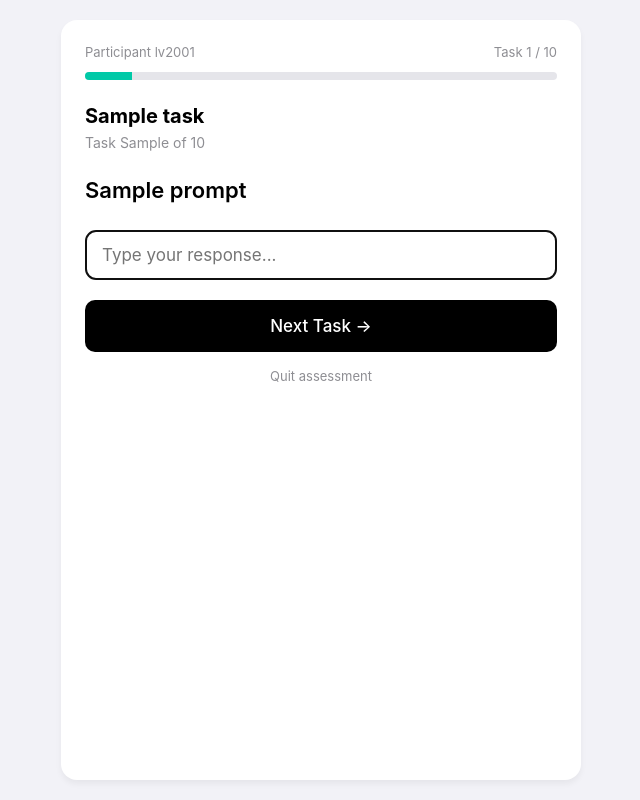
After one commit to Ahmiii-18/low_vision_app, a Flask app: template templates/task.html in a window 1280 px wide. The commit adds this page. Shown: the whole page, without its empty margins (319-959 px from the left). Run offline with Flask 3, Linux system fonts and the light colour scheme; the template is opened without the code that fills it: values that come from a table or form of the project are taken from there, most other values are stand-ins (such as "Sample title", 1, 10 or a date in 2020).

Commit message:
Rewrite: add 18-task assessment flow

```diff
--- a/app.py
+++ b/app.py
@@ -2,84 +2,212 @@ import csv
 import io
 import os
 from datetime import datetime
-from flask import Flask, render_template, request, Response, redirect, url_for, flash
+
+from flask import (
+    Flask, render_template, request, Response,
+    redirect, url_for, flash, jsonify
+)
 from flask_sqlalchemy import SQLAlchemy
 
+from tasks import TASKS, TOTAL_TASKS
+
+# ---------------------------------------------------------------------------
+# App setup
+# ---------------------------------------------------------------------------
 app = Flask(__name__)
-app.config['SECRET_KEY'] = 'your-secret-key-here'
+app.config["SECRET_KEY"] = os.environ.get("SECRET_KEY", "dev-secret-change-me")
 
-db_url = os.environ.get('DATABASE_URL', 'sqlite:///database.db')
+db_url = os.environ.get("DATABASE_URL", "sqlite:///database.db")
 if db_url.startswith("postgres://"):
     db_url = db_url.replace("postgres://", "postgresql://", 1)
-app.config['SQLALCHEMY_DATABASE_URI'] = db_url
-app.config['SQLALCHEMY_TRACK_MODIFICATIONS'] = False
+app.config["SQLALCHEMY_DATABASE_URI"] = db_url
+app.config["SQLALCHEMY_TRACK_MODIFICATIONS"] = False
 
 db = SQLAlchemy(app)
-# Database Model
+
+
+# ---------------------------------------------------------------------------
+# Models
+# ---------------------------------------------------------------------------
 class Participant(db.Model):
-    id = db.Column(db.Integer, primary_key=True)
+    id             = db.Column(db.Integer, primary_key=True)
     participant_id = db.Column(db.String(50), nullable=False)
-    age = db.Column(db.Integer, nullable=False)
-    device = db.Column(db.String(50), nullable=False)
-    vision_group = db.Column(db.String(50), nullable=False)
-    created_at = db.Column(db.DateTime, default=datetime.utcnow)
+    age            = db.Column(db.Integer, nullable=False)
+    device         = db.Column(db.String(50), nullable=False)
+    vision_group   = db.Column(db.String(50), nullable=False)
+    created_at     = db.Column(db.DateTime, default=datetime.utcnow)
 
-# Create database tables automatically
+    responses = db.relationship(
+        "TaskResponse", backref="participant",
+        cascade="all, delete-orphan", lazy=True
+    )
+
+
+class TaskResponse(db.Model):
+    id               = db.Column(db.Integer, primary_key=True)
+    participant_id   = db.Column(db.Integer, db.ForeignKey("participant.id"), nullable=False)
+    task_number      = db.Column(db.Integer, nullable=False)
+    task_name        = db.Column(db.String(100), nullable=False)
+    response         = db.Column(db.String(500))
+    correct          = db.Column(db.Boolean, nullable=True)
+    duration_ms      = db.Column(db.Integer, nullable=True)
+    completed_at     = db.Column(db.DateTime, default=datetime.utcnow)
+
+
+# Create tables on boot (idempotent)
 with app.app_context():
     db.create_all()
 
-@app.route('/', methods=['GET', 'POST'])
+
+# ---------------------------------------------------------------------------
+# Routes
+# ---------------------------------------------------------------------------
+@app.route("/", methods=["GET", "POST"])
 def index():
-    if request.method == 'POST':
-        # Get form data
-        participant_id = request.form.get('participantId')
-        age = request.form.get('age')
-        device = request.form.get('device')
-        vision_group = request.form.get('visionGroup')
+    if request.method == "POST":
+        participant_id = (request.form.get("participantId") or "").strip()
+        age            = (request.form.get("age") or "").strip()
+        device         = request.form.get("device", "Tablet")
+        vision_group   = request.form.get("visionGroup", "Low vision")
 
         if not participant_id or not age:
             flash("Please fill in the Participant ID and Age.", "error")
-            return redirect(url_for('index'))
+            return redirect(url_for("index"))
 
-        # Save to database
-        new_participant = Participant(
+        try:
+            age_int = int(age)
+        except ValueError:
+            flash("Age must be a number.", "error")
+            return redirect(url_for("index"))
+
+        p = Participant(
             participant_id=participant_id,
-            age=int(age),
+            age=age_int,
             device=device,
-            vision_group=vision_group
+            vision_group=vision_group,
         )
-        db.session.add(new_participant)
+        db.session.add(p)
         db.session.commit()
 
-        # In a real app, you would redirect to the first task here
-        flash(f"Participant {participant_id} saved! Starting 18-Task Assessment...", "success")
-        return redirect(url_for('index'))
+        return redirect(url_for("assessment_start", participant_id=p.id))
 
-    return render_template('index.html')
+    return render_template("index.html", total_tasks=TOTAL_TASKS)
 
-@app.route('/export')
+
+@app.route("/assessment/start/<int:participant_id>")
+def assessment_start(participant_id):
+    return redirect(url_for("assessment_task", participant_id=participant_id, task_num=1))
+
+
+@app.route("/assessment/<int:participant_id>/task/<int:task_num>", methods=["GET", "POST"])
+def assessment_task(participant_id, task_num):
+    participant = Participant.query.get_or_404(participant_id)
+
+    # Finished all tasks
+    if task_num > TOTAL_TASKS:
+        return redirect(url_for("assessment_complete", participant_id=participant.id))
+
+    if task_num < 1:
+        return redirect(url_for("assessment_start", participant_id=participant.id))
+
+    task = TASKS[task_num - 1]
+
+    if request.method == "POST":
+        response_value = (request.form.get("response") or "").strip()
+        duration_ms    = request.form.get("duration_ms")
+        try:
+            duration_int = int(duration_ms) if duration_ms else None
+        except ValueError:
+            duration_int = None
+
+        correct = None
+        if "correct" in task and task["correct"] is not None:
+            correct = (response_value.lower() == str(task["correct"]).lower())
+
+        record = TaskResponse(
+            participant_id=participant.id,
+            task_number=task_num,
+            task_name=task["name"],
+            response=response_value,
+            correct=correct,
+            duration_ms=duration_int,
+        )
+        db.session.add(record)
+        db.session.commit()
+
+        return redirect(url_for("assessment_task",
+                                participant_id=participant.id,
+                                task_num=task_num + 1))
+
+    progress = int((task_num - 1) / TOTAL_TASKS * 100)
+    return render_template(
+        "task.html",
+        participant=participant,
+        task=task,
+        task_num=task_num,
+        total=TOTAL_TASKS,
+        progress=progress,
+    )
+
+
+@app.route("/assessment/<int:participant_id>/complete")
+def assessment_complete(participant_id):
+    participant = Participant.query.get_or_404(participant_id)
+    responses = (TaskResponse.query
+                 .filter_by(participant_id=participant.id)
+                 .order_by(TaskResponse.task_number)
+                 .all())
+
+    scored = [r for r in responses if r.correct is not None]
+    score = sum(1 for r in scored if r.correct)
+
+    return render_template(
+        "complete.html",
+        participant=participant,
+        responses=responses,
+        score=score,
+        scored_total=len(scored),
+    )
+
+
+@app.route("/export")
 def export_csv():
-    # Fetch all participants from the database
-    participants = Participant.query.all()
-
-    # Create a CSV in memory
     output = io.StringIO()
     writer = csv.writer(output)
+    writer.writerow([
+        "Participant ID", "Age", "Device", "Vision Group",
+        "Task #", "Task Name", "Response", "Correct", "Duration (ms)", "Timestamp"
+    ])
 
-    # Write headers
-    writer.writerow(['ID', 'Participant ID', 'Age', 'Device', 'Vision Group', 'Date'])
+    participants = Participant.query.order_by(Participant.created_at).all()
+    for p in participants:
+        for r in sorted(p.responses, key=lambda x: x.task_number):
+            writer.writerow([
+                p.participant_id, p.age, p.device, p.vision_group,
+                r.task_number, r.task_name, r.response,
+                "" if r.correct is None else ("1" if r.correct else "0"),
+                r.duration_ms or "",
+                r.completed_at.strftime("%Y-%m-%d %H:%M:%S") if r.completed_at else "",
+            ])
 
-    # Write data rows
-    for p in participants:
-        writer.writerow([p.id, p.participant_id, p.age, p.device, p.vision_group, p.created_at.strftime("%Y-%m-%d %H:%M:%S")])
-
-    # Prepare the response
     output.seek(0)
     return Response(
         output.getvalue(),
         mimetype="text/csv",
-        headers={"Content-Disposition": "attachment; filename=participants.csv"}
+        headers={"Content-Disposition": "attachment; filename=low_vision_data.csv"},
     )
 
-if __name__ == '__main__':
+
+@app.route("/api/tasks")
+def api_tasks():
+    """Optional: lets you inspect the task list as JSON."""
+    return jsonify(TASKS)
+
+
+@app.route("/health")
+def health():
+    return {"status": "ok", "tasks": TOTAL_TASKS}
+
+
+if __name__ == "__main__":
     app.run(debug=True)
--- /dev/null
+++ b/templates/task.html
@@ -0,0 +1,88 @@
+<!DOCTYPE html>
+<html lang="en">
+<head>
+<meta charset="UTF-8">
+<meta name="viewport" content="width=device-width, initial-scale=1.0">
+<title>Task {{ task_num }} of {{ total }}</title>
+<style>
+  * { box-sizing:border-box; margin:0; padding:0;
+      font-family:-apple-system, BlinkMacSystemFont, "Segoe UI", Roboto, sans-serif; }
+  body { background:#f2f2f7; display:flex; justify-content:center; padding:20px; min-height:100vh; }
+  .card { background:#fff; border-radius:16px; padding:24px; width:100%; max-width:520px;
+          box-shadow:0 4px 6px rgba(0,0,0,.05); }
+  .meta { display:flex; justify-content:space-between; font-size:13px; color:#8e8e93;
+          margin-bottom:12px; }
+  .progress-bar { height:8px; background:#e5e5ea; border-radius:4px;
+                  overflow:hidden; margin-bottom:24px; }
+  .progress-fill { height:100%; background:#00c9a7; transition:width .3s; }
+  h1 { font-size:20px; margin-bottom:6px; }
+  .task-name { color:#8e8e93; font-size:14px; margin-bottom:20px; }
+  .prompt { font-size:22px; font-weight:600; margin:24px 0; line-height:1.4; }
+  input[type="text"], input[type="number"] {
+    width:100%; padding:14px 16px; font-size:17px; border:1px solid #d1d1d6;
+    border-radius:10px; margin-bottom:20px;
+  }
+  .options { display:grid; gap:10px; margin-bottom:20px; }
+  .options label { display:block; padding:16px; border:1px solid #d1d1d6; border-radius:10px;
+                   cursor:pointer; text-align:center; font-size:17px; transition:.15s; }
+  .options input { display:none; }
+  .options label:has(input:checked) { border-color:#00c9a7; background:#f0fffc;
+                                       color:#00a88a; font-weight:600; }
+  .btn { width:100%; padding:16px; background:#000; color:#fff; border:none;
+         border-radius:10px; font-size:17px; font-weight:500; cursor:pointer; }
+  .btn:active { opacity:.8; }
+  .quit { display:block; text-align:center; margin-top:16px; font-size:13px;
+          color:#8e8e93; text-decoration:none; }
+</style>
+</head>
+<body>
+  <div class="card">
+    <div class="meta">
+      <span>Participant {{ participant.participant_id }}</span>
+      <span>Task {{ task_num }} / {{ total }}</span>
+    </div>
+    <div class="progress-bar">
+      <div class="progress-fill" style="width:{{ progress }}%"></div>
+    </div>
+
+    <h1>{{ task.name }}</h1>
+    <div class="task-name">Task {{ task.n }} of {{ total }}</div>
+
+    <div class="prompt">{{ task.prompt }}</div>
+
+    <form method="POST" id="taskForm">
+      <input type="hidden" name="duration_ms" id="duration_ms" value="">
+
+      {% if task.type == 'choice' %}
+        <div class="options">
+          {% for opt in task.options %}
+            <label>
+              <input type="radio" name="response" value="{{ opt }}" required>
+              {{ opt }}
+            </label>
+          {% endfor %}
+        </div>
+
+      {% elif task.type == 'number' %}
+        <input type="number" name="response" min="0" max="10" required autofocus>
+
+      {% else %}
+        <input type="text" name="response" placeholder="Type your response..." required autofocus>
+      {% endif %}
+
+      <button type="submit" class="btn">
+        {% if task_num == total %}Finish Assessment{% else %}Next Task →{% endif %}
+      </button>
+    </form>
+
+    <a href="/" class="quit">Quit assessment</a>
+  </div>
+
+  <script>
+    const start = Date.now();
+    document.getElementById('taskForm').addEventListener('submit', () => {
+      document.getElementById('duration_ms').value = Date.now() - start;
+    });
+  </script>
+</body>
+</html>
```
Also changed, not shown: tasks.py (added, +62 -0 lines), templates/index.html (+42 -26 lines), assets/logo.svg, instance/database.db, templates/complete.html (added), 2 other files.
